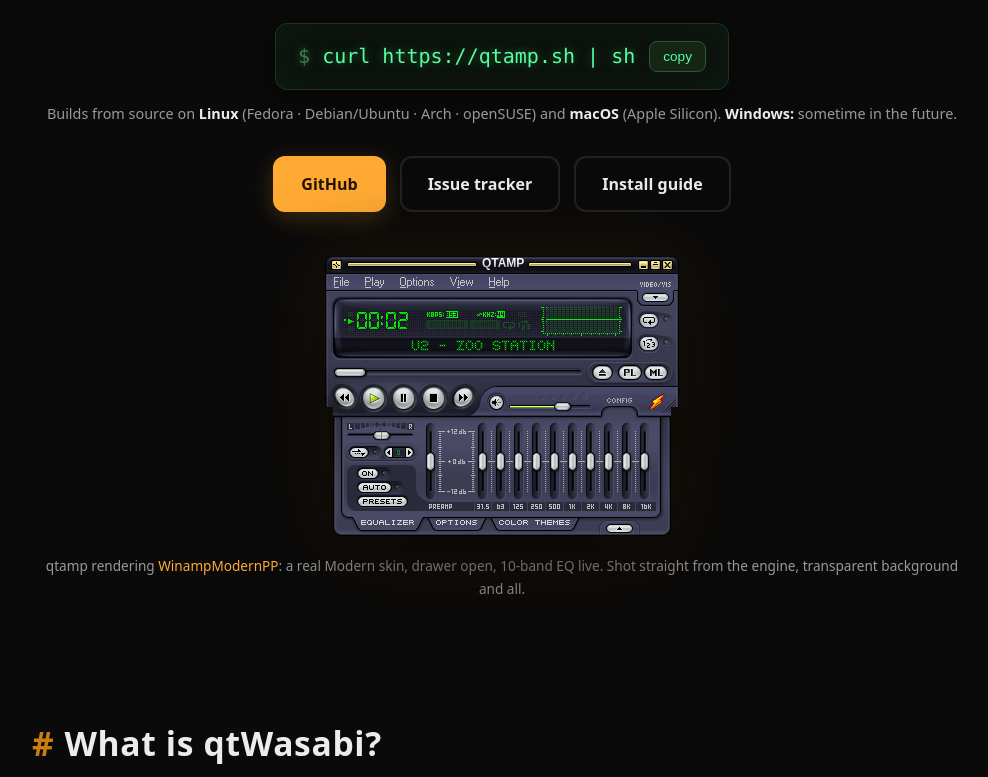
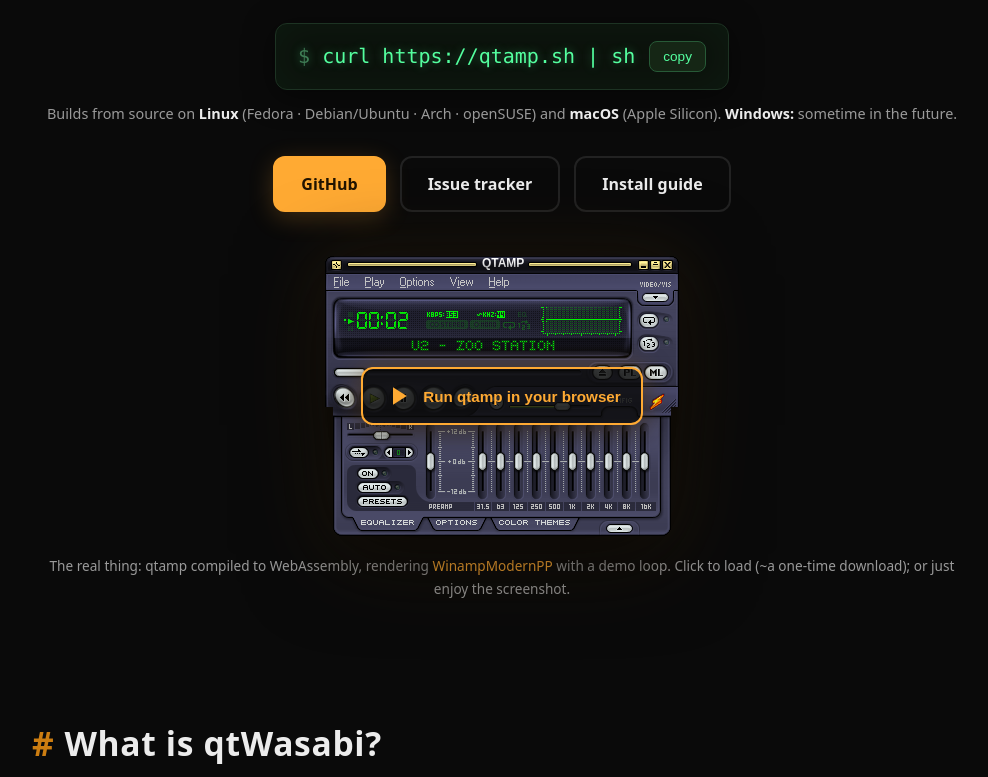
Before and after one commit to qtamp/qtamp.org, a plain HTML site: page site/index.html in a window 1280 px wide. Shown: the part 458-1235 px from the top of the page, without its empty margins (138-1126 px from the left). Drawn offline with Linux system fonts and the light colour scheme.

Commit message:
hero: click-to-play embed for the WebAssembly player (loads /player/ on demand)

```diff
--- a/site/index.html
+++ b/site/index.html
@@ -76,6 +76,18 @@
   .heroshot{ margin-top:44px; }
   .heroshot img{ max-width:min(420px,88vw); height:auto; image-rendering:pixelated; filter:drop-shadow(0 18px 44px rgba(0,0,0,.75)) drop-shadow(0 0 30px rgba(255,170,51,.10)); }
   .heroshot figcaption{ color:var(--mut); font-size:.85rem; margin-top:12px; }
+  .playerbox{ position:relative; display:inline-block; }
+  .playerbox img{ display:block; }
+  .playbtn{
+    position:absolute; inset:0; margin:auto; width:max-content; height:max-content;
+    display:flex; align-items:center; gap:10px; padding:12px 20px; cursor:pointer;
+    background:rgba(10,10,10,.82); color:var(--amber); border:2px solid var(--amber);
+    border-radius:12px; font-size:.95rem; font-weight:600;
+    box-shadow:0 8px 30px rgba(0,0,0,.6), 0 0 24px rgba(255,170,51,.25);
+    transition:transform .15s, box-shadow .15s;
+  }
+  .playbtn:hover{ transform:scale(1.04); box-shadow:0 10px 34px rgba(0,0,0,.7), 0 0 32px rgba(255,170,51,.4); }
+  .playerbox iframe{ image-rendering:pixelated; }
 
   section{ padding:76px 0 8px; }
   h2{ font-size:clamp(1.5rem,3.6vw,2.1rem); letter-spacing:.02em; margin-bottom:8px; }
@@ -152,10 +164,26 @@
       <a class="btn alt" href="#install">Install guide</a>
     </div>
 
-    <figure class="heroshot">
-      <img src="/assets/shots/modernpp-eq.png" width="354" height="280" alt="qtamp rendering the QTAMP-branded WinampModernPP skin with the EQ drawer open">
-      <figcaption>qtamp rendering <a href="https://github.com/qtamp/WinampModernPP">WinampModernPP</a>: a real Modern skin, drawer open, 10-band EQ live. Shot straight from the engine, transparent background and all.</figcaption>
+    <figure class="heroshot" id="heroplayer">
+      <div class="playerbox" id="playerbox">
+        <img src="/assets/shots/modernpp-eq.png" width="354" height="280" alt="qtamp rendering the QTAMP-branded WinampModernPP skin with the EQ drawer open">
+        <button class="playbtn" id="playbtn" onclick="startPlayer()" aria-label="Start the in-browser qtamp player">
+          <svg viewBox="0 0 24 24" width="30" height="30" aria-hidden="true"><path fill="currentColor" d="M8 5v14l11-7z"/></svg>
+          <span>Run qtamp in your browser</span>
+        </button>
+      </div>
+      <figcaption>The real thing: qtamp compiled to WebAssembly, rendering <a href="https://github.com/qtamp/WinampModernPP">WinampModernPP</a> with a demo loop. Click to load (~a one-time download); or just enjoy the screenshot.</figcaption>
     </figure>
+    <script>
+      function startPlayer(){
+        var box=document.getElementById('playerbox');
+        var f=document.createElement('iframe');
+        f.src='/player/index.html'; f.title='qtamp in-browser player';
+        f.width='354'; f.height='280'; f.style.border='0'; f.style.display='block';
+        f.allow='autoplay';
+        box.replaceChildren(f);
+      }
+    </script>
   </div>
 </header>
 
```
